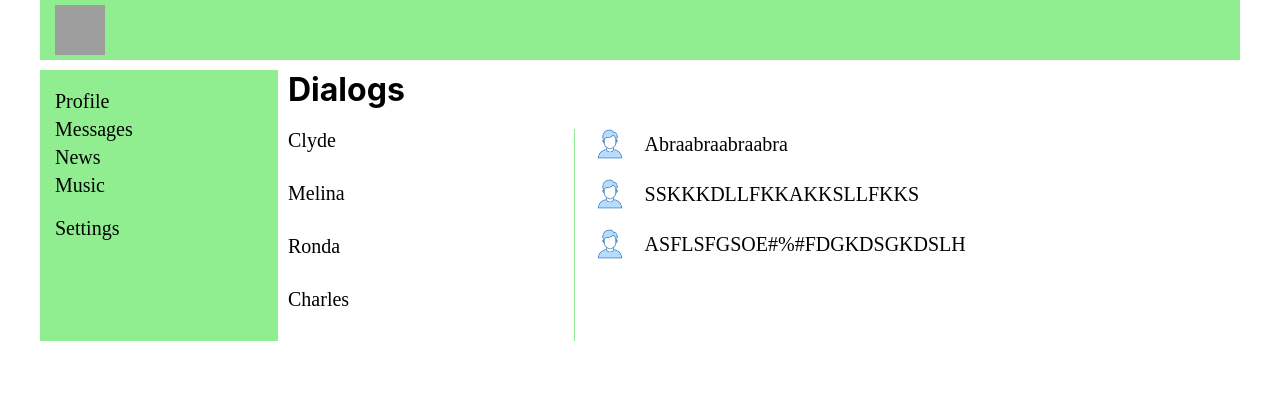
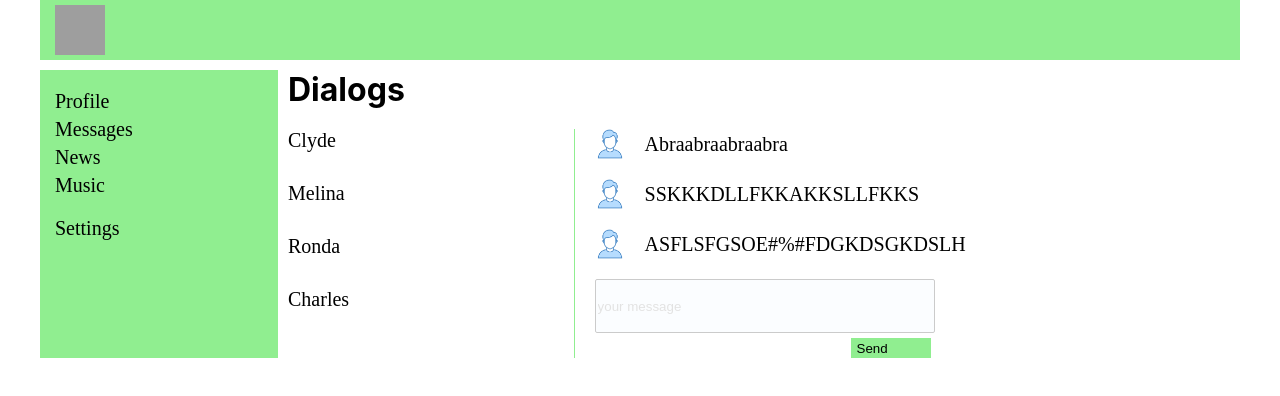
Before and after one commit to BrainSuper/reactJsSamurai, a React (Create React App) app: page /dialogs in a window 1280 px wide. Shown: the top 396 px of the page. Built offline with nearby package versions, Linux system fonts and the light colour scheme; grey boxes are pictures that could not be loaded.

Commit message:
added store and refactor, bind

```diff
--- a/src/App.js
+++ b/src/App.js
@@ -6,7 +6,7 @@ import Profile from "./components/profile/Profile";
 import Dialogs from "./components/dialogs/Dialogs";
 import {BrowserRouter, Routes, Route} from "react-router-dom";
 
-function App({state}) {
+function App({store}) {
     return (
         <BrowserRouter>
             <div className="app__wrapper">
@@ -14,8 +14,8 @@ function App({state}) {
                 <Navbar/>
                 <div className='content__wrapper'>
                     <Routes>
-                        <Route path={'/profile'} element={<Profile profilePage={state.profilePage}/>}/>
-                        <Route exact path={'/dialogs'} element={<Dialogs dialogsPage={state.dialogsPage}/>}/>
+                        <Route path={'/profile'} element={<Profile postChange={store.postChange.bind(store)} addPost={store.addPost.bind(store)} profilePage={store.getState().profilePage}/>}/>
+                        <Route exact path={'/dialogs'} element={<Dialogs messageChange={store.messageChange.bind(store)} addMessage={store.addMessage.bind(store)} dialogsPage={store.getState().dialogsPage}/>}/>
                     </Routes>
 
                     {/*<Profile/>*/}
--- a/src/components/dialogs/Dialogs.jsx
+++ b/src/components/dialogs/Dialogs.jsx
@@ -1,10 +1,9 @@
-import React from 'react';
+import React, {useState} from 'react';
 import classes from './Dialogs.module.css'
 import Message from "./message/Message";
 import Dialog from "./dialog/Dialog";
 
-const Dialogs = ({dialogsPage}) => {
-
+const Dialogs = ({dialogsPage, addMessage, messageChange}) => {
 
     return (
         <>
@@ -15,6 +14,13 @@ const Dialogs = ({dialogsPage}) => {
                 </div>
                 <div className={classes.dialogs__messages}>
                     {dialogsPage.messageData.map(message => <Message message={message.message}/>)}
+                    <form className={classes.post__form} onSubmit={(e) => {
+                        e.preventDefault();
+                        addMessage();
+                    }}>
+                        <input type="text" value={dialogsPage.newMessage} onChange={e => messageChange(e.target.value)} placeholder='your message'/>
+                        <button>Send</button>
+                    </form>
                 </div>
             </div>
         </>
--- a/src/components/dialogs/Dialogs.module.css
+++ b/src/components/dialogs/Dialogs.module.css
@@ -21,3 +21,30 @@ h1 {
     margin-left: 20px;
     margin-top: 20px;
 }
+.post__form {
+    display: flex;
+    flex-direction: column;
+    font-family: "Microsoft Sans Serif";
+    align-items: flex-start;
+
+}
+.post__form input {
+    width: 90%;
+    border: 1px solid black;
+    border-radius: 2px;
+    outline: none;
+    background-color: aliceblue;
+    opacity: 0.2;
+    height: 50px;
+}
+.post__form button {
+    align-self: flex-end;
+    width: 80px;
+    height: 20px;
+    text-align: left;
+    background-color: lightgreen;
+    margin-right: 9.5%;
+    margin-top: 5px;
+    border: none;
+
+}
--- a/src/components/profile/Profile.jsx
+++ b/src/components/profile/Profile.jsx
@@ -1,17 +1,21 @@
-import React from 'react';
+import React, {useState} from 'react';
 import classes from './Profile.module.css'
 import MyPosts from "./myPosts/MyPosts";
 import ProfileInfo from "./profileInfo/ProfileInfo";
-const Profile = ({profilePage}) => {
+const Profile = ({profilePage, addPost, postChange}) => {
+    console.log(profilePage, postChange, addPost);
     return (
         <div>
             <div className={classes.app__content__img}>
                 <img src="https://static-cse.canva.com/blob/572643/2.Freephotos.jpg" alt="bg"/>
             </div>
             <ProfileInfo/>
-            <form className={classes.post__form}>
+            <form onSubmit={(e) => {
+                e.preventDefault();
+                addPost()
+            }} className={classes.post__form}>
                 <h4>My posts</h4>
-                <input type="text" placeholder='your news'/>
+                <input type="text" value={profilePage.newPostText} onChange={(e) => postChange(e.target.value)} placeholder='your news'/>
                 <button>Send</button>
             </form>
         <MyPosts postData={profilePage.postData}/>
--- a/src/index.js
+++ b/src/index.js
@@ -1,18 +1,15 @@
 import React from 'react';
-import ReactDOM from 'react-dom/client';
 import './index.css';
-import App from './App';
-import reportWebVitals from './reportWebVitals';
-import {state} from "./redux/state";
+import {store} from "./redux/store";
+import ReactDOM from "react-dom/client";
+import App from "./App";
+window.store = store;
+const root = ReactDOM.createRoot(document.getElementById('root'));
+const rerenderEntireTree = () => {
 
-const root = ReactDOM.createRoot(document.getElementById('root'));
-root.render(
-  <React.StrictMode>
-    <App state={state}/>
-  </React.StrictMode>
-);
-
-// If you want to start measuring performance in your app, pass a function
-// to log results (for example: reportWebVitals(console.log))
-// or send to an analytics endpoint. Learn more: https://bit.ly/CRA-vitals
-reportWebVitals();
+    root.render(
+            <App store={store}/>
+    );
+}
+rerenderEntireTree();
+store.subscribe(rerenderEntireTree);
--- a/src/redux/state.js
+++ /dev/null
@@ -1,25 +0,0 @@
-export const state = {
-    profilePage: {
-        postData: [
-            {id: 1, post: 'This is first post'},
-            {id: 2, post: 'This is second post'},
-            {id: 3, post: 'This is third post'},
-        ]
-    },
-    dialogsPage: {
-        dialogsData: [
-            {id: 1, name: 'Clyde'},
-            {id: 2, name: 'Melina'},
-            {id: 3, name: 'Ronda'},
-            {id: 4, name: 'Charles'},
-
-        ],
-        messageData: [
-            {id: 1, message: 'Abraabraabraabra'},
-            {id: 2, message: 'SSKKKDLLFKKAKKSLLFKKS'},
-            {id: 3, message: 'ASFLSFGSOE#%#FDGKDSGKDSLH'},
-        ],
-    }
-
-
-}
--- /dev/null
+++ b/src/redux/store.js
@@ -0,0 +1,56 @@
+import {observe} from "web-vitals/dist/modules/lib/observe";
+
+export let store = {
+    _state: {
+        profilePage: {
+            postData: [
+                {id: 1, post: 'This is first post'},
+                {id: 2, post: 'This is second post'},
+                {id: 3, post: 'This is third post'},
+            ],
+            newPostText: ''
+        },
+        dialogsPage: {
+            dialogsData: [
+                {id: 1, name: 'Clyde'},
+                {id: 2, name: 'Melina'},
+                {id: 3, name: 'Ronda'},
+                {id: 4, name: 'Charles'},
+
+            ],
+            messageData: [
+                {id: 1, message: 'Abraabraabraabra'},
+                {id: 2, message: 'SSKKKDLLFKKAKKSLLFKKS'},
+                {id: 3, message: 'ASFLSFGSOE#%#FDGKDSGKDSLH'},
+            ],
+            newMessage: ''
+        }
+    },
+    getState() {
+        return this._state;
+    },
+    addPost() {
+        this._state.profilePage.postData.push({id: this._state.profilePage.postData.length + 1, post: this._state.profilePage.newPostText});
+        this._state.profilePage.newPostText = '';
+        this.rerenderEntireTree();
+    },
+    addMessage() {
+        this._state.dialogsPage.messageData.push({id: this._state.dialogsPage.messageData.length + 1, message: this._state.dialogsPage.newMessage});
+        this._state.dialogsPage.newMessage = '';
+        this.rerenderEntireTree();
+    },
+    postChange(newPost) {
+        this._state.profilePage.newPostText = newPost;
+        this.rerenderEntireTree();
+    },
+    messageChange(newMessage) {
+        this._state.dialogsPage.newMessage = newMessage;
+        this.rerenderEntireTree();
+    },
+    rerenderEntireTree() {
+
+    },
+    subscribe(observer) {
+        this.rerenderEntireTree = observer;
+    }
+}
```
